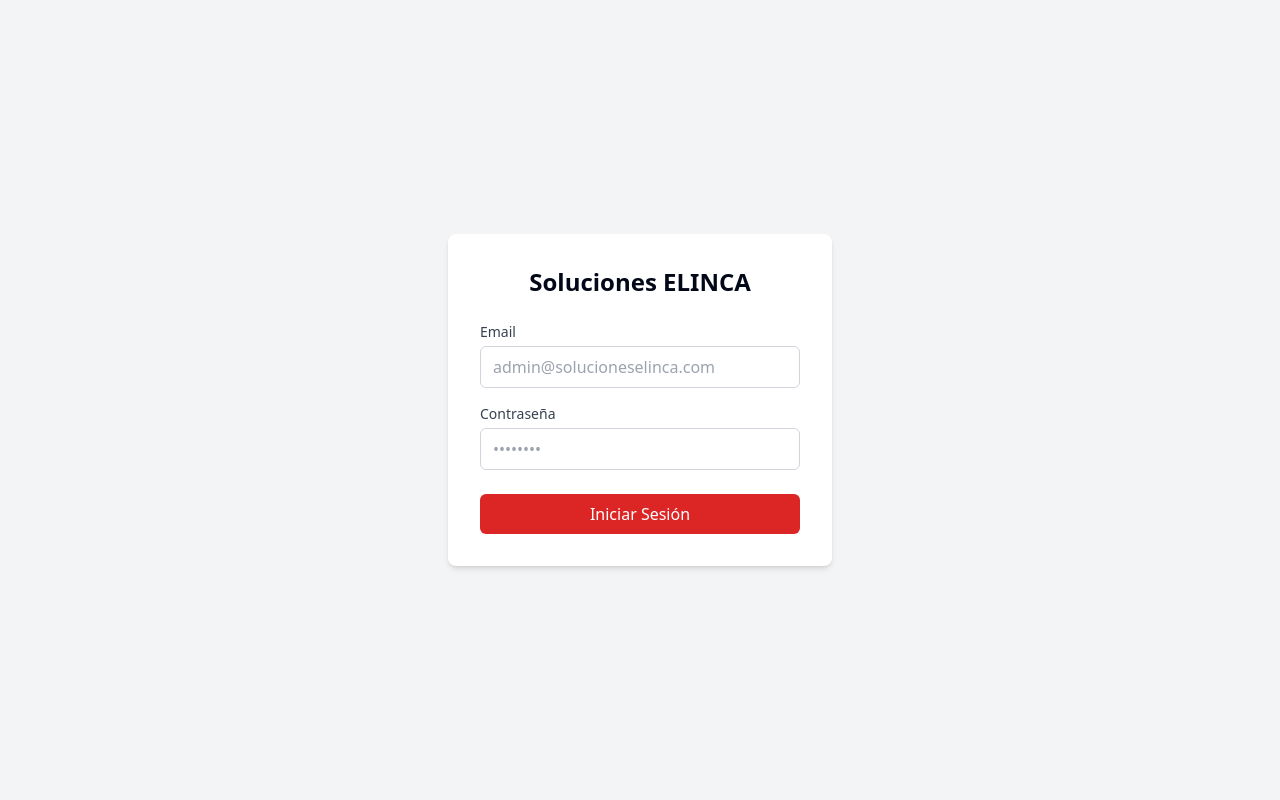
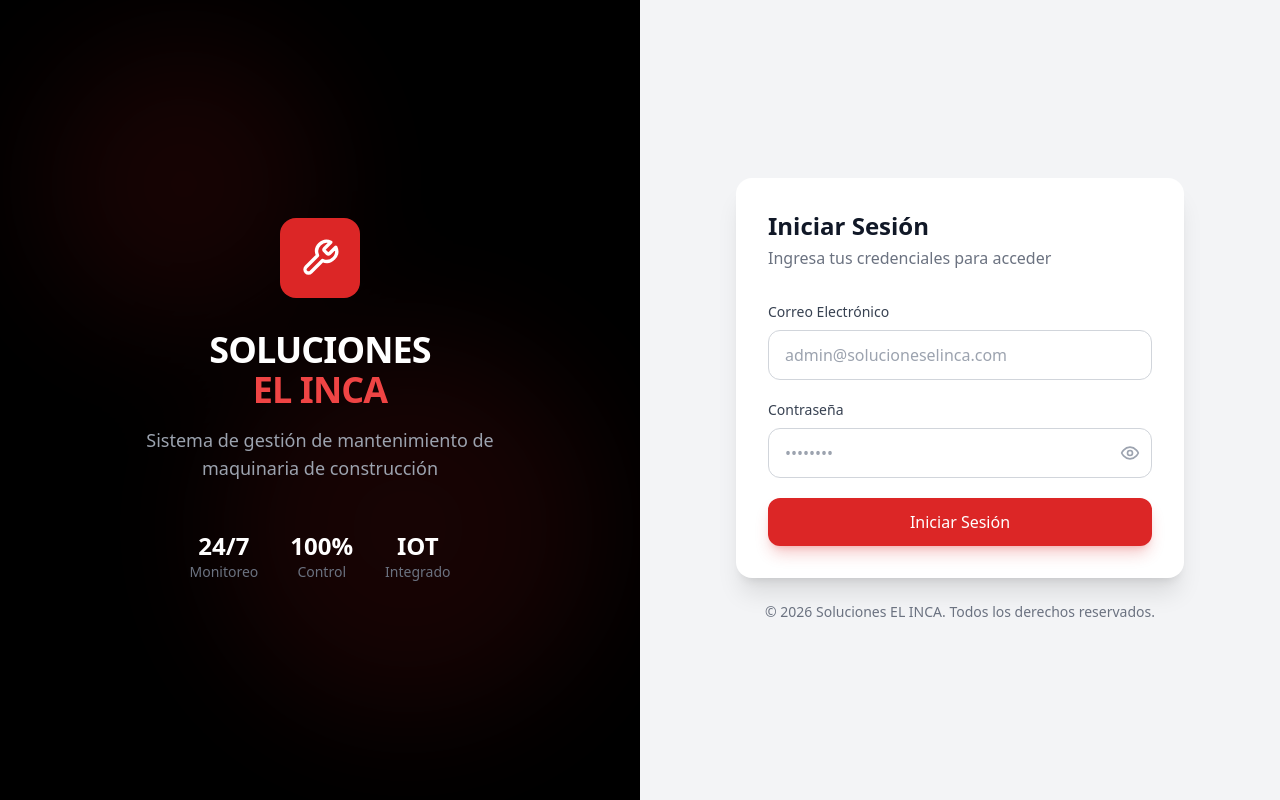
Before and after one commit to Gakuus/solucioneselinca, a React (Vite) app in the folder frontend/: page /login in a window 1280 px wide. Built offline with nearby package versions, Linux system fonts and the light colour scheme; no server answers.

Commit message:
feat: redesign login page and fix app name to SOLUCIONES EL INCA
- Split-screen login: black branding panel + white form card
- Added password visibility toggle (eye icon)
- Added loading spinner animation
- Updated app name to 'SOLUCIONES EL INCA' everywhere (sidebar, index.html, backend)

```diff
--- a/frontend/index.html
+++ b/frontend/index.html
@@ -4,8 +4,8 @@
     <meta charset="UTF-8" />
     <link rel="icon" type="image/svg+xml" href="/vite.svg" />
     <meta name="viewport" content="width=device-width, initial-scale=1.0" />
-    <meta name="description" content="Soluciones ELINCA - Gestión de mantenimiento de maquinaria de construcción" />
-    <title>Soluciones ELINCA</title>
+    <meta name="description" content="SOLUCIONES EL INCA - Gestión de mantenimiento de maquinaria de construcción" />
+    <title>SOLUCIONES EL INCA</title>
   </head>
   <body>
     <div id="root"></div>
--- a/frontend/src/components/layout/Sidebar.tsx
+++ b/frontend/src/components/layout/Sidebar.tsx
@@ -35,7 +35,7 @@ export function Sidebar() {
   return (
     <aside className="bg-black text-white w-64 flex-shrink-0">
       <div className="p-4 border-b border-gray-800">
-        <h1 className="text-xl font-bold">Soluciones ELINCA</h1>
+        <h1 className="text-xl font-bold">SOLUCIONES <span className="text-red-500">EL INCA</span></h1>
       </div>
       <nav className="p-4">
         <ul className="space-y-2">
--- a/frontend/src/pages/LoginPage.tsx
+++ b/frontend/src/pages/LoginPage.tsx
@@ -1,10 +1,12 @@
 import { useState } from 'react';
 import { useNavigate } from 'react-router-dom';
 import { useAuthStore } from '../stores/authStore';
+import { Wrench, Eye, EyeOff } from 'lucide-react';
 
 export function LoginPage() {
   const [email, setEmail] = useState('');
   const [password, setPassword] = useState('');
+  const [showPassword, setShowPassword] = useState(false);
   const { login, isLoading, error, clearError } = useAuthStore();
   const navigate = useNavigate();
 
@@ -20,53 +22,132 @@ export function LoginPage() {
   };
 
   return (
-    <div className="min-h-screen flex items-center justify-center bg-gray-100">
-      <div className="bg-white p-8 rounded-lg shadow-md w-96">
-        <h1 className="text-2xl font-bold text-center mb-6">Soluciones ELINCA</h1>
+    <div className="min-h-screen flex">
+      {/* Left Panel - Branding */}
+      <div className="hidden lg:flex lg:w-1/2 bg-black relative overflow-hidden items-center justify-center">
+        <div className="absolute inset-0 opacity-10">
+          <div className="absolute top-10 left-10 w-72 h-72 bg-red-600 rounded-full blur-3xl" />
+          <div className="absolute bottom-20 right-10 w-96 h-96 bg-red-600 rounded-full blur-3xl" />
+        </div>
+        <div className="relative z-10 text-center px-12">
+          <div className="w-20 h-20 bg-red-600 rounded-2xl flex items-center justify-center mx-auto mb-8">
+            <Wrench size={40} className="text-white" />
+          </div>
+          <h1 className="text-4xl font-bold text-white mb-4 tracking-tight">
+            SOLUCIONES
+            <span className="block text-red-500">EL INCA</span>
+          </h1>
+          <p className="text-gray-400 text-lg max-w-md">
+            Sistema de gestión de mantenimiento de maquinaria de construcción
+          </p>
+          <div className="mt-12 flex justify-center gap-8 text-gray-500 text-sm">
+            <div className="text-center">
+              <div className="text-2xl font-bold text-white">24/7</div>
+              <div>Monitoreo</div>
+            </div>
+            <div className="text-center">
+              <div className="text-2xl font-bold text-white">100%</div>
+              <div>Control</div>
+            </div>
+            <div className="text-center">
+              <div className="text-2xl font-bold text-white">IOT</div>
+              <div>Integrado</div>
+            </div>
+          </div>
+        </div>
+      </div>
+
+      {/* Right Panel - Login Form */}
+      <div className="w-full lg:w-1/2 flex items-center justify-center bg-gray-100 px-6">
+        <div className="w-full max-w-md">
+          {/* Mobile Header */}
+          <div className="lg:hidden text-center mb-8">
+            <div className="w-14 h-14 bg-red-600 rounded-xl flex items-center justify-center mx-auto mb-4">
+              <Wrench size={28} className="text-white" />
+            </div>
+            <h1 className="text-2xl font-bold text-gray-900">
+              SOLUCIONES <span className="text-red-600">EL INCA</span>
+            </h1>
+          </div>
+
+          {/* Login Card */}
+          <div className="bg-white rounded-2xl shadow-xl p-8">
+            <div className="mb-8">
+              <h2 className="text-2xl font-bold text-gray-900">Iniciar Sesión</h2>
+              <p className="text-gray-500 mt-1">Ingresa tus credenciales para acceder</p>
+            </div>
 
             {error && (
-          <div className="mb-4 p-3 bg-red-100 border border-red-400 text-red-700 rounded">
+              <div className="mb-6 p-4 bg-red-50 border border-red-200 text-red-700 rounded-xl text-sm flex items-center gap-2">
+                <div className="w-5 h-5 bg-red-600 rounded-full flex items-center justify-center flex-shrink-0">
+                  <span className="text-white text-xs font-bold">!</span>
+                </div>
                 {error}
               </div>
             )}
 
-        <form onSubmit={handleSubmit}>
-          <div className="mb-4">
-            <label className="block text-sm font-medium text-gray-700 mb-1">
-              Email
+            <form onSubmit={handleSubmit} className="space-y-5">
+              <div>
+                <label className="block text-sm font-medium text-gray-700 mb-2">
+                  Correo Electrónico
                 </label>
                 <input
                   type="email"
                   value={email}
                   onChange={(e) => setEmail(e.target.value)}
-              className="w-full px-3 py-2 border border-gray-300 rounded-md focus:outline-none focus:ring-2 focus:ring-red-500"
+                  className="w-full px-4 py-3 border border-gray-300 rounded-xl focus:outline-none focus:ring-2 focus:ring-red-500 focus:border-transparent transition-all"
                   placeholder="admin@solucioneselinca.com"
                   required
                 />
               </div>
 
-          <div className="mb-6">
-            <label className="block text-sm font-medium text-gray-700 mb-1">
+              <div>
+                <label className="block text-sm font-medium text-gray-700 mb-2">
                   Contraseña
                 </label>
+                <div className="relative">
                   <input
-              type="password"
+                    type={showPassword ? 'text' : 'password'}
                     value={password}
                     onChange={(e) => setPassword(e.target.value)}
-              className="w-full px-3 py-2 border border-gray-300 rounded-md focus:outline-none focus:ring-2 focus:ring-red-500"
+                    className="w-full px-4 py-3 border border-gray-300 rounded-xl focus:outline-none focus:ring-2 focus:ring-red-500 focus:border-transparent transition-all pr-12"
                     placeholder="••••••••"
                     required
                   />
+                  <button
+                    type="button"
+                    onClick={() => setShowPassword(!showPassword)}
+                    className="absolute right-3 top-1/2 -translate-y-1/2 text-gray-400 hover:text-gray-600"
+                  >
+                    {showPassword ? <EyeOff size={20} /> : <Eye size={20} />}
+                  </button>
+                </div>
               </div>
 
               <button
                 type="submit"
                 disabled={isLoading}
-            className="w-full bg-red-600 text-white py-2 px-4 rounded-md hover:bg-red-700 transition-colors disabled:opacity-50 disabled:cursor-not-allowed"
+                className="w-full bg-red-600 text-white py-3 px-4 rounded-xl hover:bg-red-700 transition-all font-medium disabled:opacity-50 disabled:cursor-not-allowed shadow-lg shadow-red-600/25"
               >
-            {isLoading ? 'Iniciando sesión...' : 'Iniciar Sesión'}
+                {isLoading ? (
+                  <span className="flex items-center justify-center gap-2">
+                    <svg className="animate-spin h-5 w-5" viewBox="0 0 24 24">
+                      <circle className="opacity-25" cx="12" cy="12" r="10" stroke="currentColor" strokeWidth="4" fill="none" />
+                      <path className="opacity-75" fill="currentColor" d="M4 12a8 8 0 018-8V0C5.373 0 0 5.373 0 12h4zm2 5.291A7.962 7.962 0 014 12H0c0 3.042 1.135 5.824 3 7.938l3-2.647z" />
+                    </svg>
+                    Iniciando sesión...
+                  </span>
+                ) : (
+                  'Iniciar Sesión'
+                )}
               </button>
             </form>
+          </div>
+
+          <p className="text-center text-gray-500 text-sm mt-6">
+            © 2026 Soluciones EL INCA. Todos los derechos reservados.
+          </p>
+        </div>
       </div>
     </div>
   );
```
Also changed, not shown: 1 other file (tests, documents, lock files or other folders). Lines whose indentation alone changed are shown as unchanged.
